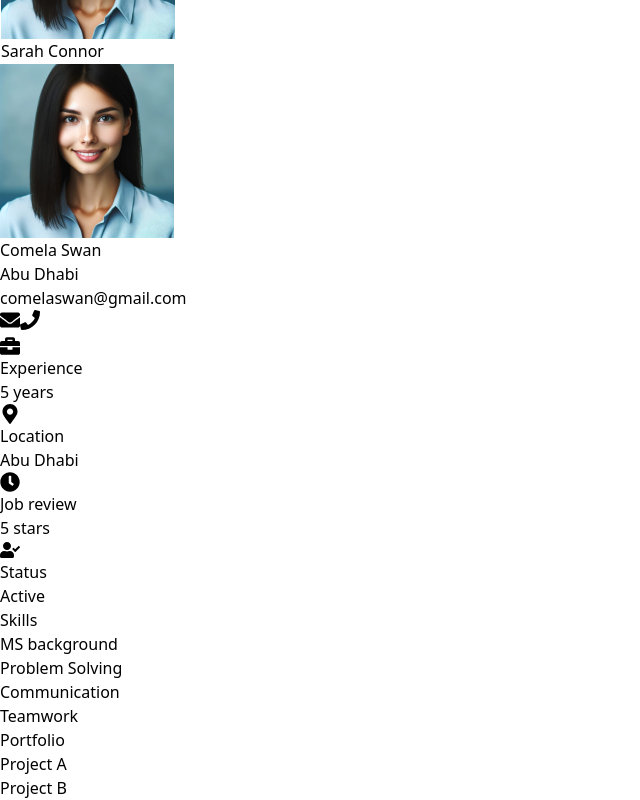
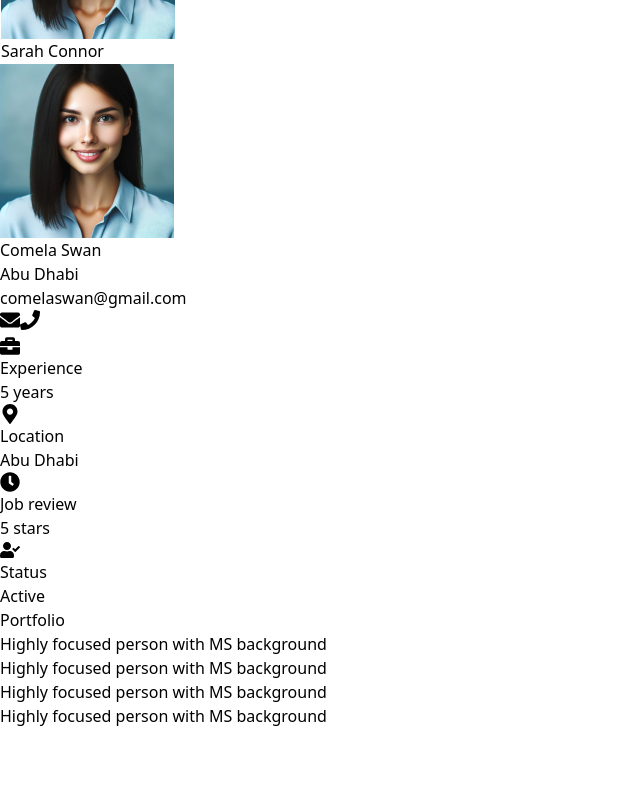
Before and after one commit to saudkhanbpk/sunlite_movers_admin, a React (Vite) app: page /agents in a window 1280 px wide. Shown: the part 1642-2442 px from the top of the page, without its empty margins (0-640 px from the left). After the commit the page ends 2370 px from the top, so only its background shows below. Built offline with nearby package versions, Linux system fonts and the light colour scheme.

Commit message:
agents and drivers page chnages done

```diff
--- a/src/components/Agents.jsx
+++ b/src/components/Agents.jsx
@@ -6,12 +6,12 @@ import Header from './Header';
 
 // Sample data with at least 6 employees
 const agentsData = [
-    { id: 1, name: 'Comela Swan', city: 'Abu Dhabi', country: 'UAE', email: 'comelaswan@gmail.com', experience: '5 years', location: 'Abu Dhabi', jobReview: '5 stars', status: 'Active', skills: ['MS background', 'Problem Solving', 'Communication', 'Teamwork'], portfolio: ['Project A', 'Project B'], image: person },
-    { id: 2, name: 'John Doe', city: 'Halain', country: 'UAE', email: 'johndoe@gmail.com', experience: '3 years', location: 'Halain', jobReview: '4 stars', status: 'Active', skills: ['Time Management', 'Leadership', 'MS background'], portfolio: ['Project X', 'Project Y'], image: user },
-    { id: 3, name: 'Jane Smith', city: 'Dubai', country: 'UAE', email: 'janesmith@gmail.com', experience: '8 years', location: 'Dubai', jobReview: '5 stars', status: 'Active', skills: ['Creativity', 'Critical Thinking', 'MS background'], portfolio: ['Project M', 'Project N'], image: user },
-    { id: 4, name: 'Lisa Ray', city: 'Dubai', country: 'UAE', email: 'lisaray@gmail.com', experience: '6 years', location: 'Dubai', jobReview: '5 stars', status: 'Active', skills: ['Leadership', 'Communication'], portfolio: ['Project O', 'Project P'], image: person },
-    { id: 5, name: 'Mark Jones', city: 'Abu Dhabi', country: 'UAE', email: 'markjones@gmail.com', experience: '7 years', location: 'Abu Dhabi', jobReview: '5 stars', status: 'Active', skills: ['Creativity', 'Teamwork'], portfolio: ['Project C', 'Project D'], image: user },
-    { id: 6, name: 'Sarah Connor', city: 'Halain', country: 'UAE', email: 'sarahconnor@gmail.com', experience: '10 years', location: 'Halain', jobReview: '5 stars', status: 'Active', skills: ['Problem Solving', 'Leadership'], portfolio: ['Project E', 'Project F'], image: person },
+    { id: 1, name: 'Comela Swan', city: 'Abu Dhabi', country: 'UAE', email: 'comelaswan@gmail.com', experience: '5 years', location: 'Abu Dhabi', jobReview: '5 stars', status: 'Active', skills: ['MS background', 'Problem Solving', 'Communication', 'Teamwork'], portfolio: ['Highly focused person with MS background', 'Highly focused person with MS background', 'Highly focused person with MS background','Highly focused person with MS background'], image: person },
+    { id: 2, name: 'John Doe', city: 'Halain', country: 'UAE', email: 'johndoe@gmail.com', experience: '3 years', location: 'Halain', jobReview: '4 stars', status: 'Active', skills: ['Time Management', 'Leadership', 'MS background'], portfolio: ['Highly focused person with MS background', 'Highly focused person with MS background', 'Highly focused person with MS background', 'Highly focused person with MS background'], image: user },
+    { id: 3, name: 'Jane Smith', city: 'Dubai', country: 'UAE', email: 'janesmith@gmail.com', experience: '8 years', location: 'Dubai', jobReview: '5 stars', status: 'Active', skills: ['Creativity', 'Critical Thinking', 'MS background'], portfolio: ['Highly focused person with MS background', 'Highly focused person with MS background', 'Highly focused person with MS background', 'Highly focused person with MS background'], image: user },
+    { id: 4, name: 'Lisa Ray', city: 'Dubai', country: 'UAE', email: 'lisaray@gmail.com', experience: '6 years', location: 'Dubai', jobReview: '5 stars', status: 'Active', skills: ['Leadership', 'Communication'], portfolio: ['Highly focused person with MS background', 'Highly focused person with MS background', 'Highly focused person with MS background', 'Highly focused person with MS background'], image: person },
+    { id: 5, name: 'Mark Jones', city: 'Abu Dhabi', country: 'UAE', email: 'markjones@gmail.com', experience: '7 years', location: 'Abu Dhabi', jobReview: '5 stars', status: 'Active', skills: ['Creativity', 'Teamwork'], portfolio: ['Highly focused person with MS background', 'Highly focused person with MS background', 'Highly focused person with MS background','Highly focused person with MS background'], image: user },
+    { id: 6, name: 'Sarah Connor', city: 'Halain', country: 'UAE', email: 'sarahconnor@gmail.com', experience: '10 years', location: 'Halain', jobReview: '5 stars', status: 'Active', skills: ['Problem Solving', 'Leadership'], portfolio: ['Highly focused person with MS background', 'Highly focused person with MS background','Highly focused person with MS background','Highly focused person with MS background'], image: person },
 ];
 
 const Agents = () => {
@@ -110,22 +110,12 @@ const Agents = () => {
                                 </div>
                             </div>
 
-                            {/* Skills Section */}
-                            <div>
-                                <h3 className="font-semibold mb-2">Skills</h3>
-                                <ul className="list-disc pl-5">
-                                    {selectedAgent.skills.map((skill, index) => (
-                                        <li key={index}>{skill}</li>
-                                    ))}
-                                </ul>
-                            </div>
-
                             {/* Portfolio Section */}
                             <div>
                                 <h3 className="font-semibold mb-2">Portfolio</h3>
                                 <ul className="list-disc pl-5">
                                     {selectedAgent.portfolio.map((item, index) => (
-                                        <li key={index}>{item}</li>
+                                        <li className='text-[13px]' key={index}>{item}</li>
                                     ))}
                                 </ul>
                             </div>
--- a/src/components/Drivers.jsx
+++ b/src/components/Drivers.jsx
@@ -6,12 +6,12 @@ import Header from './Header';
 
 // Sample data with at least 6 employees
 const agentsData = [
-    { id: 1, name: 'Comela Swan', city: 'Abu Dhabi', country: 'UAE', email: 'comelaswan@gmail.com', experience: '5 years', location: 'Abu Dhabi', jobReview: '5 stars', status: 'Active', skills: ['MS background', 'Problem Solving', 'Communication', 'Teamwork'], portfolio: ['Project A', 'Project B'], image: person },
-    { id: 2, name: 'John Doe', city: 'Halain', country: 'UAE', email: 'johndoe@gmail.com', experience: '3 years', location: 'Halain', jobReview: '4 stars', status: 'Active', skills: ['Time Management', 'Leadership', 'MS background'], portfolio: ['Project X', 'Project Y'], image: user },
-    { id: 3, name: 'Jane Smith', city: 'Dubai', country: 'UAE', email: 'janesmith@gmail.com', experience: '8 years', location: 'Dubai', jobReview: '5 stars', status: 'Active', skills: ['Creativity', 'Critical Thinking', 'MS background'], portfolio: ['Project M', 'Project N'], image: user },
-    { id: 4, name: 'Lisa Ray', city: 'Dubai', country: 'UAE', email: 'lisaray@gmail.com', experience: '6 years', location: 'Dubai', jobReview: '5 stars', status: 'Active', skills: ['Leadership', 'Communication'], portfolio: ['Project O', 'Project P'], image: person },
-    { id: 5, name: 'Mark Jones', city: 'Abu Dhabi', country: 'UAE', email: 'markjones@gmail.com', experience: '7 years', location: 'Abu Dhabi', jobReview: '5 stars', status: 'Active', skills: ['Creativity', 'Teamwork'], portfolio: ['Project C', 'Project D'], image: user },
-    { id: 6, name: 'Sarah Connor', city: 'Halain', country: 'UAE', email: 'sarahconnor@gmail.com', experience: '10 years', location: 'Halain', jobReview: '5 stars', status: 'Active', skills: ['Problem Solving', 'Leadership'], portfolio: ['Project E', 'Project F'], image: person },
+    { id: 1, name: 'Comela Swan', city: 'Abu Dhabi', country: 'UAE', email: 'comelaswan@gmail.com', experience: '5 years', location: 'Abu Dhabi', jobReview: '5 stars', status: 'Active', skills: ['MS background', 'Problem Solving', 'Communication', 'Teamwork'], portfolio: ['Highly focused person with MS background','Highly focused person with MS background','Highly focused person with MS background','Highly focused person with MS background'], image: person },
+    { id: 2, name: 'John Doe', city: 'Halain', country: 'UAE', email: 'johndoe@gmail.com', experience: '3 years', location: 'Halain', jobReview: '4 stars', status: 'Active', skills: ['Time Management', 'Leadership', 'MS background'], portfolio: ['Highly focused person with MS background', 'Highly focused person with MS background','Highly focused person with MS background','Highly focused person with MS background'], image: user },
+    { id: 3, name: 'Jane Smith', city: 'Dubai', country: 'UAE', email: 'janesmith@gmail.com', experience: '8 years', location: 'Dubai', jobReview: '5 stars', status: 'Active', skills: ['Creativity', 'Critical Thinking', 'MS background'], portfolio: ['Highly focused person with MS background', 'Highly focused person with MS background','Highly focused person with MS background','Highly focused person with MS background'], image: user },
+    { id: 4, name: 'Lisa Ray', city: 'Dubai', country: 'UAE', email: 'lisaray@gmail.com', experience: '6 years', location: 'Dubai', jobReview: '5 stars', status: 'Active', skills: ['Leadership', 'Communication'], portfolio: ['Highly focused person with MS background', 'Highly focused person with MS background','Highly focused person with MS background','Highly focused person with MS background'], image: person },
+    { id: 5, name: 'Mark Jones', city: 'Abu Dhabi', country: 'UAE', email: 'markjones@gmail.com', experience: '7 years', location: 'Abu Dhabi', jobReview: '5 stars', status: 'Active', skills: ['Creativity', 'Teamwork'], portfolio: ['Highly focused person with MS background', 'Highly focused person with MS background','Highly focused person with MS background','Highly focused person with MS background'], image: user },
+    { id: 6, name: 'Sarah Connor', city: 'Halain', country: 'UAE', email: 'sarahconnor@gmail.com', experience: '10 years', location: 'Halain', jobReview: '5 stars', status: 'Active', skills: ['Problem Solving', 'Leadership'], portfolio: ['Highly focused person with MS background', 'Highly focused person with MS background','Highly focused person with MS background','Highly focused person with MS background'], image: person },
 ];
 
 const Drivers = () => {
@@ -112,10 +112,10 @@ const Drivers = () => {
 
                             {/* Skills Section */}
                             <div>
-                                <h3 className="font-semibold mb-2">Skills</h3>
+                                <h3 className="font-semibold mb-2">Car description</h3>
                                 <ul className="list-disc pl-5">
                                     {selectedAgent.skills.map((skill, index) => (
-                                        <li key={index}>{skill}</li>
+                                        <li className='text-[13px]' key={index}>{skill}</li>
                                     ))}
                                 </ul>
                             </div>
@@ -125,7 +125,7 @@ const Drivers = () => {
                                 <h3 className="font-semibold mb-2">Portfolio</h3>
                                 <ul className="list-disc pl-5">
                                     {selectedAgent.portfolio.map((item, index) => (
-                                        <li key={index}>{item}</li>
+                                        <li className='text-[13px]' key={index}>{item}</li>
                                     ))}
                                 </ul>
                             </div>
--- a/src/components/Guides.jsx
+++ b/src/components/Guides.jsx
@@ -132,12 +132,12 @@ import Header from './Header';
 
 // Sample data with at least 6 employees
 const agentsData = [
-    { id: 1, name: 'Comela Swan', city: 'Abu Dhabi', country: 'UAE', email: 'comelaswan@gmail.com', experience: '5 years', location: 'Abu Dhabi', jobReview: '5 stars', status: 'Active', skills: ['MS background', 'Problem Solving', 'Communication', 'Teamwork'], portfolio: ['Project A', 'Project B'], image: person },
-    { id: 2, name: 'John Doe', city: 'Halain', country: 'UAE', email: 'johndoe@gmail.com', experience: '3 years', location: 'Halain', jobReview: '4 stars', status: 'Active', skills: ['Time Management', 'Leadership', 'MS background'], portfolio: ['Project X', 'Project Y'], image: user },
-    { id: 3, name: 'Jane Smith', city: 'Dubai', country: 'UAE', email: 'janesmith@gmail.com', experience: '8 years', location: 'Dubai', jobReview: '5 stars', status: 'Active', skills: ['Creativity', 'Critical Thinking', 'MS background'], portfolio: ['Project M', 'Project N'], image: user },
-    { id: 4, name: 'Lisa Ray', city: 'Dubai', country: 'UAE', email: 'lisaray@gmail.com', experience: '6 years', location: 'Dubai', jobReview: '5 stars', status: 'Active', skills: ['Leadership', 'Communication'], portfolio: ['Project O', 'Project P'], image: person },
-    { id: 5, name: 'Mark Jones', city: 'Abu Dhabi', country: 'UAE', email: 'markjones@gmail.com', experience: '7 years', location: 'Abu Dhabi', jobReview: '5 stars', status: 'Active', skills: ['Creativity', 'Teamwork'], portfolio: ['Project C', 'Project D'], image: user },
-    { id: 6, name: 'Sarah Connor', city: 'Halain', country: 'UAE', email: 'sarahconnor@gmail.com', experience: '10 years', location: 'Halain', jobReview: '5 stars', status: 'Active', skills: ['Problem Solving', 'Leadership'], portfolio: ['Project E', 'Project F'], image: person },
+    { id: 1, name: 'Comela Swan', city: 'Abu Dhabi', country: 'UAE', email: 'comelaswan@gmail.com', experience: '5 years', location: 'Abu Dhabi', jobReview: '5 stars', status: 'Active', skills: ['MS background', 'Problem Solving', 'Communication', 'Teamwork'],  portfolio: ['Highly focused person with MS background', 'Highly focused person with MS background', 'Highly focused person with MS background','Highly focused person with MS background'], image: person },
+    { id: 2, name: 'John Doe', city: 'Halain', country: 'UAE', email: 'johndoe@gmail.com', experience: '3 years', location: 'Halain', jobReview: '4 stars', status: 'Active', skills: ['Time Management', 'Leadership', 'MS background'], portfolio: ['Highly focused person with MS background', 'Highly focused person with MS background', 'Highly focused person with MS background','Highly focused person with MS background'], image: user },
+    { id: 3, name: 'Jane Smith', city: 'Dubai', country: 'UAE', email: 'janesmith@gmail.com', experience: '8 years', location: 'Dubai', jobReview: '5 stars', status: 'Active', skills: ['Creativity', 'Critical Thinking', 'MS background'], portfolio: ['Highly focused person with MS background', 'Highly focused person with MS background', 'Highly focused person with MS background','Highly focused person with MS background'], image: user },
+    { id: 4, name: 'Lisa Ray', city: 'Dubai', country: 'UAE', email: 'lisaray@gmail.com', experience: '6 years', location: 'Dubai', jobReview: '5 stars', status: 'Active', skills: ['Leadership', 'Communication'],  portfolio: ['Highly focused person with MS background', 'Highly focused person with MS background', 'Highly focused person with MS background','Highly focused person with MS background'], image: person },
+    { id: 5, name: 'Mark Jones', city: 'Abu Dhabi', country: 'UAE', email: 'markjones@gmail.com', experience: '7 years', location: 'Abu Dhabi', jobReview: '5 stars', status: 'Active', skills: ['Creativity', 'Teamwork'],  portfolio: ['Highly focused person with MS background', 'Highly focused person with MS background', 'Highly focused person with MS background','Highly focused person with MS background'], image: user },
+    { id: 6, name: 'Sarah Connor', city: 'Halain', country: 'UAE', email: 'sarahconnor@gmail.com', experience: '10 years', location: 'Halain', jobReview: '5 stars', status: 'Active', skills: ['Problem Solving', 'Leadership'],  portfolio: ['Highly focused person with MS background', 'Highly focused person with MS background', 'Highly focused person with MS background','Highly focused person with MS background'], image: person },
 ];
 
 const Guides = () => {
@@ -241,7 +241,7 @@ const Guides = () => {
                                 <h3 className="font-semibold mb-2">Skills</h3>
                                 <ul className="list-disc pl-5">
                                     {selectedAgent.skills.map((skill, index) => (
-                                        <li key={index}>{skill}</li>
+                                        <li className='text-[13px]' key={index}>{skill}</li>
                                     ))}
                                 </ul>
                             </div>
@@ -251,7 +251,7 @@ const Guides = () => {
                                 <h3 className="font-semibold mb-2">Portfolio</h3>
                                 <ul className="list-disc pl-5">
                                     {selectedAgent.portfolio.map((item, index) => (
-                                        <li key={index}>{item}</li>
+                                        <li className='text-[13px]' key={index}>{item}</li>
                                     ))}
                                 </ul>
                             </div>
```
